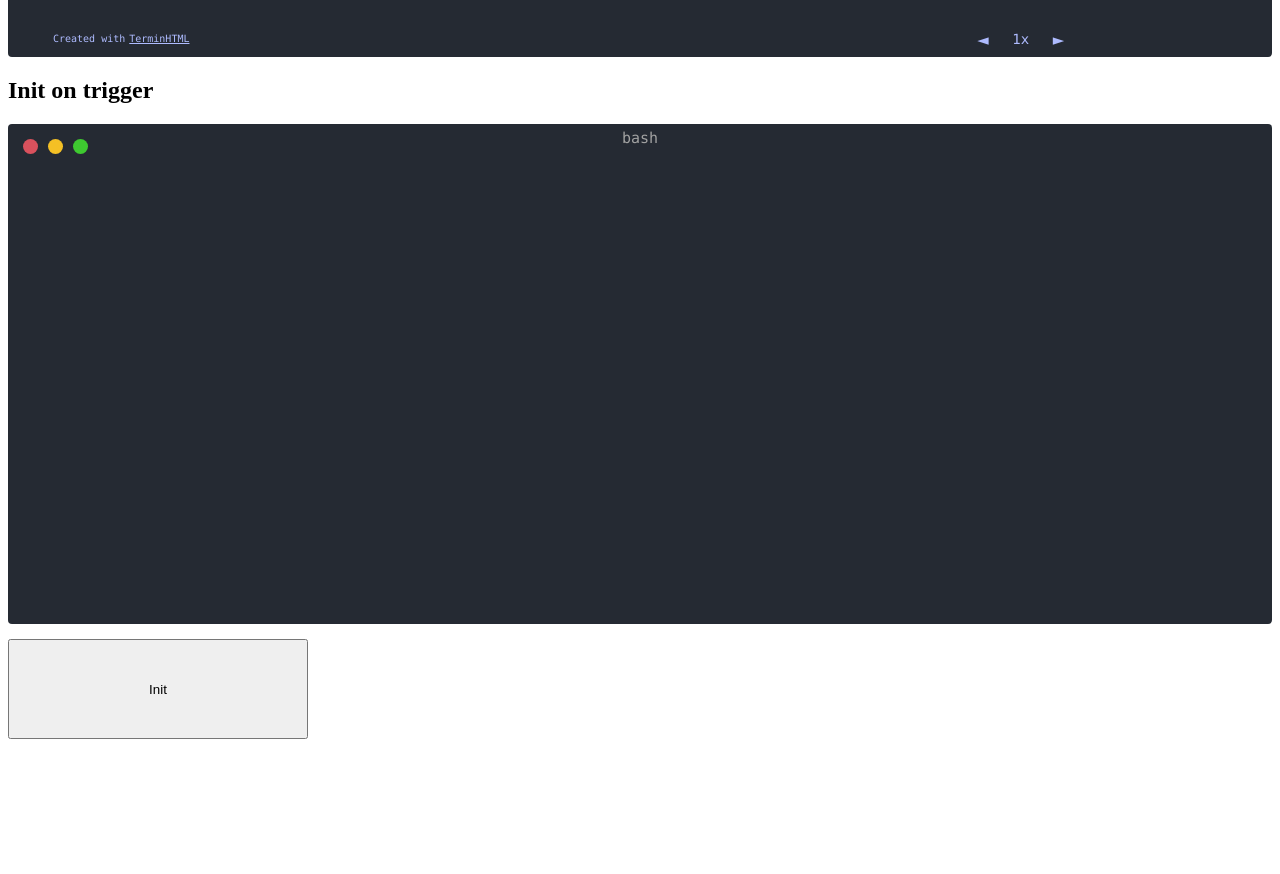
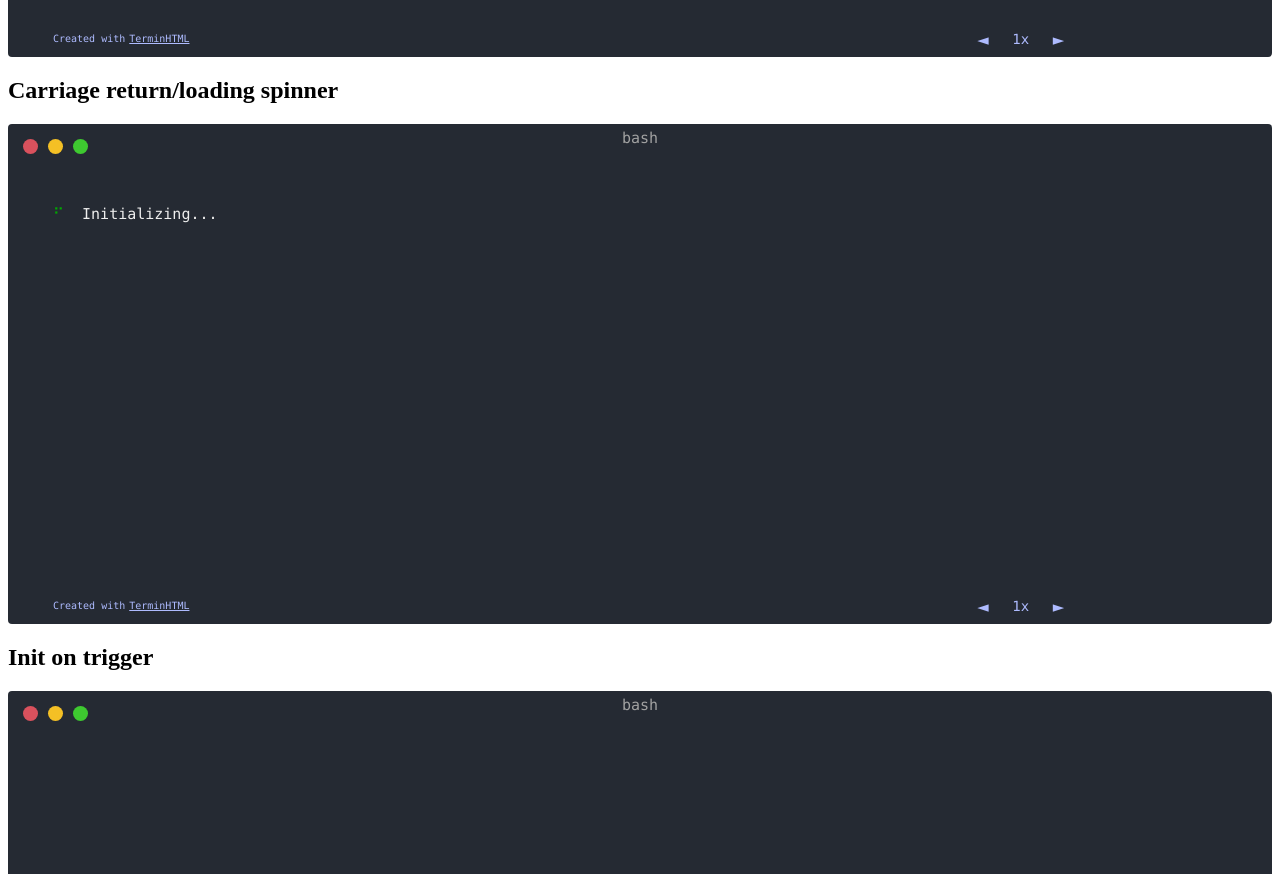
Before and after one commit to nickderobertis/terminhtml-js, a website built with Vite: page dev-src/index.html in a window 1280 px wide. Shown: the part 1643-2517 px from the top of the page. Before the commit the page ends 2390 px from the top, so only its background shows below. Built offline with nearby package versions, Linux system fonts and the light colour scheme.

Commit message:
chore: Add carriage return dev app

```diff
--- a/dev-src/index.html
+++ b/dev-src/index.html
@@ -66,6 +66,55 @@ yeah
     <span data-ty-delay="0">this will never show due to delay</span>
   </pre>
 
+    <h2>Carriage return/loading spinner</h2>
+    <pre id="spinner">
+    <span data-ty data-ty-carriageReturn="true" data-ty-delay="80"><span class="ansi32">⠋</span>  Initializing...</span>
+<span data-ty data-ty-carriageReturn="true" data-ty-delay="80"><span class="ansi32">⠋</span>  Initializing...</span>
+<span data-ty data-ty-carriageReturn="true" data-ty-delay="81"><span class="ansi32">⠙</span>  Initializing...</span>
+<span data-ty data-ty-carriageReturn="true" data-ty-delay="80"><span class="ansi32">⠹</span>  Initializing...</span>
+<span data-ty data-ty-carriageReturn="true" data-ty-delay="81"><span class="ansi32">⠸</span>  Initializing...</span>
+<span data-ty data-ty-carriageReturn="true" data-ty-delay="80"><span class="ansi32">⠼</span>  Initializing...</span>
+<span data-ty data-ty-carriageReturn="true" data-ty-delay="81"><span class="ansi32">⠦</span>  Initializing...</span>
+<span data-ty data-ty-carriageReturn="true" data-ty-delay="81"><span class="ansi32">⠧</span>  Initializing...</span>
+<span data-ty data-ty-carriageReturn="true" data-ty-delay="80"><span class="ansi32">⠇</span>  Initializing...</span>
+<span data-ty data-ty-carriageReturn="true" data-ty-delay="80"><span class="ansi32">⠏</span>  Initializing...</span>
+<span data-ty data-ty-carriageReturn="true" data-ty-delay="80"><span class="ansi32">⠋</span>  Initializing...</span>
+<span data-ty data-ty-carriageReturn="true" data-ty-delay="81"><span class="ansi32">⠙</span>  Initializing...</span>
+<span data-ty data-ty-carriageReturn="true" data-ty-delay="81"><span class="ansi32">⠹</span>  Initializing...</span>
+<span data-ty data-ty-carriageReturn="true" data-ty-delay="80"><span class="ansi32">⠸</span>  Initializing...</span>
+<span data-ty data-ty-carriageReturn="true" data-ty-delay="56"><span class="ansi32">⠼</span>  Initializing...</span>
+<span data-ty data-ty-carriageReturn="true" data-ty-delay="80"><span class="ansi32">⠋</span>  Initializing...</span>
+<span data-ty data-ty-carriageReturn="true" data-ty-delay="80"><span class="ansi32">⠋</span>  Initializing...</span>
+<span data-ty data-ty-carriageReturn="true" data-ty-delay="81"><span class="ansi32">⠙</span>  Initializing...</span>
+<span data-ty data-ty-carriageReturn="true" data-ty-delay="80"><span class="ansi32">⠹</span>  Initializing...</span>
+<span data-ty data-ty-carriageReturn="true" data-ty-delay="81"><span class="ansi32">⠸</span>  Initializing...</span>
+<span data-ty data-ty-carriageReturn="true" data-ty-delay="80"><span class="ansi32">⠼</span>  Initializing...</span>
+<span data-ty data-ty-carriageReturn="true" data-ty-delay="81"><span class="ansi32">⠦</span>  Initializing...</span>
+<span data-ty data-ty-carriageReturn="true" data-ty-delay="81"><span class="ansi32">⠧</span>  Initializing...</span>
+<span data-ty data-ty-carriageReturn="true" data-ty-delay="80"><span class="ansi32">⠇</span>  Initializing...</span>
+<span data-ty data-ty-carriageReturn="true" data-ty-delay="80"><span class="ansi32">⠏</span>  Initializing...</span>
+<span data-ty data-ty-carriageReturn="true" data-ty-delay="80"><span class="ansi32">⠋</span>  Initializing...</span>
+<span data-ty data-ty-carriageReturn="true" data-ty-delay="81"><span class="ansi32">⠙</span>  Initializing...</span>
+<span data-ty data-ty-carriageReturn="true" data-ty-delay="81"><span class="ansi32">⠹</span>  Initializing...</span>
+<span data-ty data-ty-carriageReturn="true" data-ty-delay="80"><span class="ansi32">⠸</span>  Initializing...</span>
+<span data-ty data-ty-carriageReturn="true" data-ty-delay="56"><span class="ansi32">⠼</span>  Initializing...</span>
+<span data-ty data-ty-carriageReturn="true" data-ty-delay="80"><span class="ansi32">⠋</span>  Initializing...</span>
+<span data-ty data-ty-carriageReturn="true" data-ty-delay="80"><span class="ansi32">⠋</span>  Initializing...</span>
+<span data-ty data-ty-carriageReturn="true" data-ty-delay="81"><span class="ansi32">⠙</span>  Initializing...</span>
+<span data-ty data-ty-carriageReturn="true" data-ty-delay="80"><span class="ansi32">⠹</span>  Initializing...</span>
+<span data-ty data-ty-carriageReturn="true" data-ty-delay="81"><span class="ansi32">⠸</span>  Initializing...</span>
+<span data-ty data-ty-carriageReturn="true" data-ty-delay="80"><span class="ansi32">⠼</span>  Initializing...</span>
+<span data-ty data-ty-carriageReturn="true" data-ty-delay="81"><span class="ansi32">⠦</span>  Initializing...</span>
+<span data-ty data-ty-carriageReturn="true" data-ty-delay="81"><span class="ansi32">⠧</span>  Initializing...</span>
+<span data-ty data-ty-carriageReturn="true" data-ty-delay="80"><span class="ansi32">⠇</span>  Initializing...</span>
+<span data-ty data-ty-carriageReturn="true" data-ty-delay="80"><span class="ansi32">⠏</span>  Initializing...</span>
+<span data-ty data-ty-carriageReturn="true" data-ty-delay="80"><span class="ansi32">⠋</span>  Initializing...</span>
+<span data-ty data-ty-carriageReturn="true" data-ty-delay="81"><span class="ansi32">⠙</span>  Initializing...</span>
+<span data-ty data-ty-carriageReturn="true" data-ty-delay="81"><span class="ansi32">⠹</span>  Initializing...</span>
+<span data-ty data-ty-carriageReturn="true" data-ty-delay="80"><span class="ansi32">⠸</span>  Initializing...</span>
+<span data-ty data-ty-carriageReturn="true" data-ty-delay="56"><span class="ansi32">⠼</span>  Initializing...</span>
+</pre>
+
     <h2>Init on trigger</h2>
     <pre id="manual-init">
       <span data-ty  data-ty-delay="5000">$ some really long input that would take a while to type and so it is clear whether this is running</span>
--- a/dev-src/main.ts
+++ b/dev-src/main.ts
@@ -19,6 +19,12 @@ function runPausedApp() {
   });
 }
 
+function runSpinnerApp() {
+  new TerminHTML("#spinner", {
+    initNow: true,
+  });
+}
+
 function runManualInitApp() {
   const term = new TerminHTML("#manual-init");
   const initButton = document.createElement("button");
@@ -34,4 +40,5 @@ function runManualInitApp() {
 runTerminHTMLApp();
 runDelayApp();
 runPausedApp();
+runSpinnerApp();
 runManualInitApp();
```
